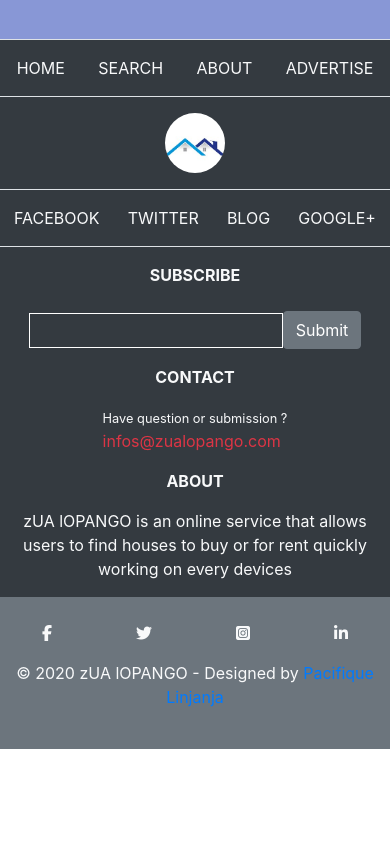
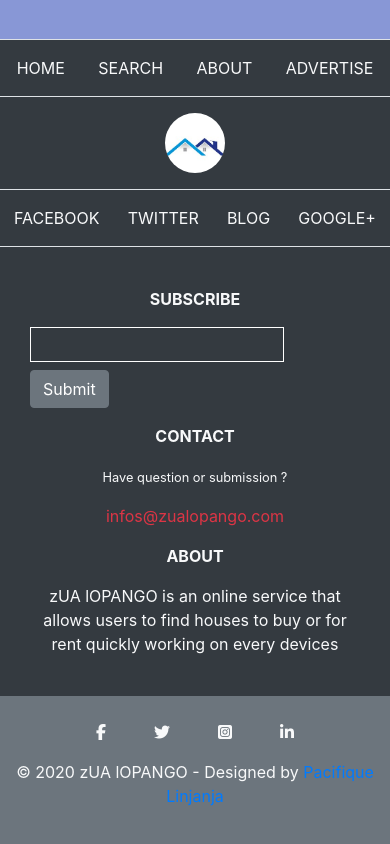
Before and after one commit to pacyL2K19/html-css-capstone, a plain HTML site: page index.html in a window 390 px wide. Shown: the part 3168-4012 px from the top of the page. Before the commit the page ends 3917 px from the top, so only its background shows below. Drawn offline with nearby package versions, Linux system fonts and the light colour scheme; a web font is replaced by a local one.

Commit message:
Work on the responsive footer

```diff
--- a/assets/css/styles.css
+++ b/assets/css/styles.css
@@ -64,6 +64,11 @@ header {
   background-color: rgb(192, 172, 172);
 }
 
+.nav-1,
+.nav-2 {
+  width: 100%;
+}
+
 /* --------------- Media queries ------------------ */
 
 @media screen and (min-width: 1024px) {
--- a/index.html
+++ b/index.html
@@ -107,7 +107,7 @@
         </div>
     </main>
     <footer class=" bg-dark footer">
-        <div class="d-flex flex-column justify-content-center footer-elmt-1">
+        <div class="d-flex flex-column flex-md-row justify-content-md-between justify-content-center footer-elmt-1">
             <div class="nav-1">
                 <ul class="list-unstyled py-3 border-top border-bottom d-flex justify-content-around flex-row">
                     <li><a href="#" class="text-light">HOME</a></li>
@@ -128,34 +128,34 @@
                 </ul>
             </div>
         </div>
-        <div class="d-flex flex-column col-sm-12 footer-elmt-2">
-            <div class="mx-auto justify-content-center form-footer">
+        <div class="d-flex flex-column flex-md-row col-sm-12 my-4 footer-elmt-2">
+            <div class="mx-auto col-md-4 justify-content-center form-footer">
                 <p class="text-center font-weight-bold text-light">SUBSCRIBE</p>
                 <form class="d-flex flex-row form-inline my-2 my-lg-0">
                     <input type="email" class="input-footer" />
                     <button class="ml-0 btn btn-footer btn-secondary my-2 my-sm-0" type="submit">Submit</button>
                 </form>
             </div>
-            <div class="mx-auto justify-content-center ">
+            <div class="mx-auto col-md-4 justify-content-center ">
                 <p class="text-center font-weight-bold text-light">CONTACT</p>
-                <small class="text-light">Have question or submission ?</small>
-                <p><a href="mailto:pacilinja2@gmail.com" class="text-danger">infos@zualopango.com</a></p>
+                <p class="text-center"><small class="mx-auto text-light">Have question or submission ?</small></p>
+                <p class="text-center"><a href="mailto:pacilinja2@gmail.com" class="text-danger">infos@zualopango.com</a></p>
             </div>
-            <div>
+            <div class="mx-auto col-md-4">
                 <p class="text-center font-weight-bold text-light">ABOUT</p>
                 <p class="text-center text-light">zUA lOPANGO is an online service that allows users to find houses to buy or for rent quickly working on every devices</p>
             </div>
         </div>
-        <div class="bg-secondary py-4 d-flex flex-column footer-elmt-3">
-            <div class="social">
-                <ul class="list-unstyled d-flex flex-row justify-content-around mx-0">
-                    <li class="mx-1"><a class="text-light" href="#"><i class="fab fa-facebook-f"></i></a></li>
-                    <li class="mx-1"><a class="text-light" href="#"><i class="fab fa-twitter"></i></a></li>
-                    <li class="mx-1"><a class="text-light" href="#"><i class="fab fa-instagram-square"></i></a></li>
-                    <li class="mx-1"><a class="text-light" href="#"><i class="fab fa-linkedin-in"></i></a></li>
+        <div class="bg-secondary py-4 d-flex flex-md-row flex-column footer-elmt-3">
+            <div class="col-md-6 social">
+                <ul class="list-unstyled d-flex flex-row justify-content-center mx-0">
+                    <li class="mx-4"><a class="text-light" href="#"><i class="fab fa-facebook-f"></i></a></li>
+                    <li class="mx-4"><a class="text-light" href="#"><i class="fab fa-twitter"></i></a></li>
+                    <li class="mx-4"><a class="text-light" href="#"><i class="fab fa-instagram-square"></i></a></li>
+                    <li class="mx-4"><a class="text-light" href="#"><i class="fab fa-linkedin-in"></i></a></li>
                 </ul>
             </div>
-            <p class="text-light text-center">
+            <p class="col-md-6 text-light text-center">
                 &copy; 2020 zUA lOPANGO - Designed by <a href="#">Pacifique Linjanja</a>
             </p>
         </div>
```
